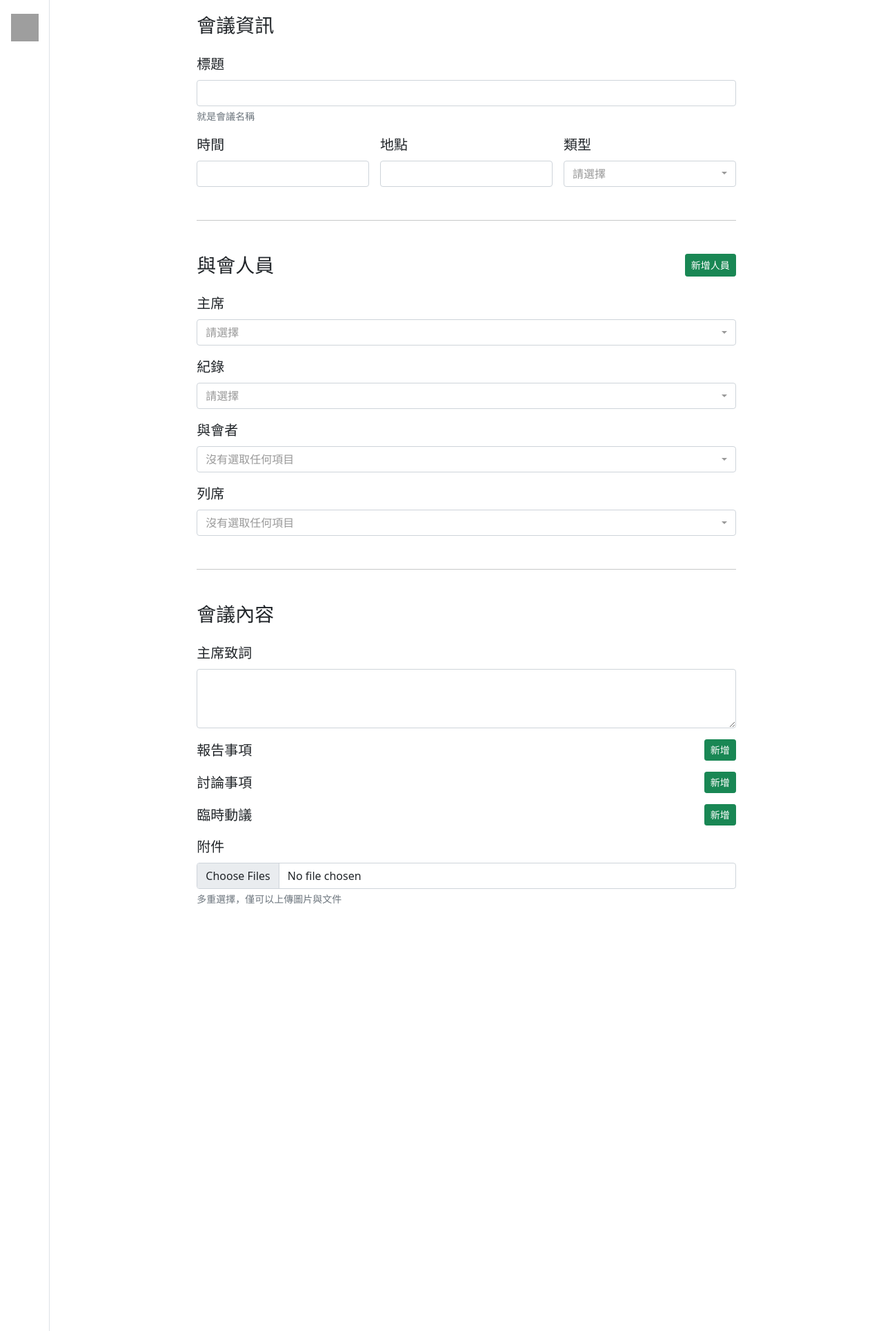
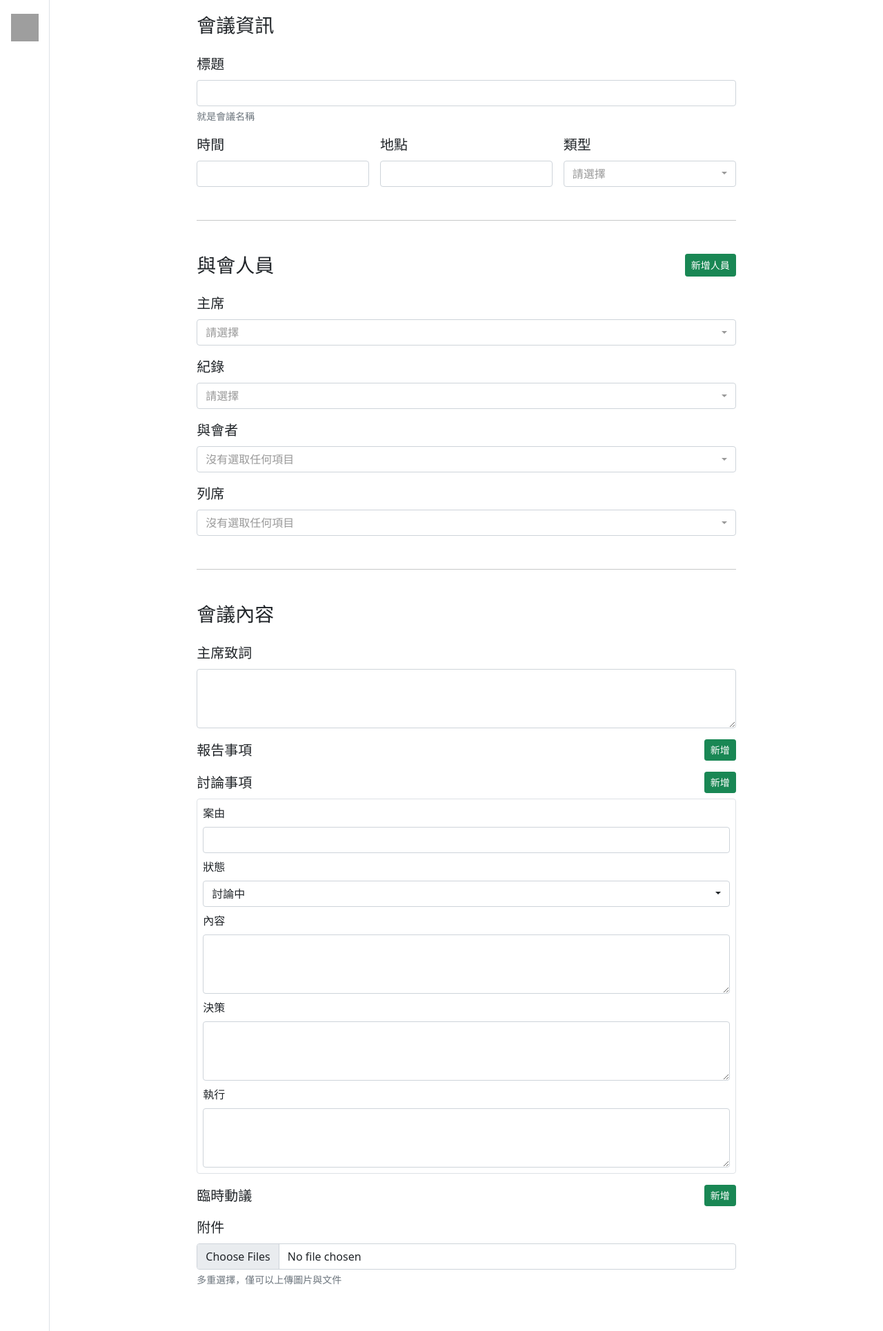
Before and after one commit to chiahsuantw/Meeting-Management-System, a Flask app: page /new in a window 1280 px wide. Shown: the part 211-2141 px from the top of the page at 69% size. Run offline with Flask 2, Linux system fonts and the light colour scheme; parts of the project's set-up code (start-up, migrations or seed data) failed here and were passed over; some libraries are stand-ins or nearby versions; grey boxes are pictures that could not be loaded.

Commit message:
新增會議、新增人員表格控制

```diff
--- /dev/null
+++ b/main/static/css/custom-bootstrap-select.css
@@ -0,0 +1,21 @@
+.bootstrap-select .btn {
+    border: 1px solid #ced4da;
+}
+
+.bootstrap-select .btn:focus {
+    outline: none !important;
+    color: #212529;
+    background-color: #fff;
+    border-color: #86b7fe;
+    outline: 0;
+    box-shadow: 0 0 0 0.25rem rgb(13 110 253 / 25%);
+}
+
+.bootstrap-select .bs-searchbox {
+    margin-bottom: 4px;
+}
+
+.bootstrap-select .no-results {
+    background: #fff;
+    padding-left: 12px;
+}
--- /dev/null
+++ b/main/static/js/new-meeting-form-control.js
@@ -0,0 +1,32 @@
+const newAnnouncementBtn = $('#newAnnouncementBtn');
+const newMotionBtn = $('#newMotionBtn');
+const newExtemporeBtn = $('#newExtemporeBtn');
+
+const announcementSection = $('#pAnnouncement');
+const motionSection = $('#pMotion');
+const extemporeSection = $('#pExtempore');
+
+newAnnouncementBtn.click(function () {
+    // Add an announcement to the meeting
+    const announcementElement = '<div class="d-flex mb-2">' +
+        '<textarea class="form-control" id="content" rows="2" ' +
+        'aria-label="AnnouncementContent" placeholder="內容"></textarea>' +
+        '<a href="javascript:void(0)" class="delete-announcement my-auto ms-2">' +
+        '<img src="static/images/trash-fill.svg" width="20" alt=""></a></div>';
+    announcementSection.append(announcementElement);
+});
+
+newMotionBtn.click(function () {
+    // Add a motion to the meeting
+    motionSection.append();
+});
+
+newExtemporeBtn.click(function () {
+    // Add an extempore to the meeting
+    extemporeSection.append('<textarea class="form-control mb-2" id="content" rows="2"' +
+        ' aria-label="ExtemporeContent" placeholder="內容"></textarea>');
+});
+
+$('.delete-announcement').on('click', function () {
+    console.log('clicked');
+})
--- a/main/templates/create.html
+++ b/main/templates/create.html
@@ -6,7 +6,7 @@
         {% include 'components/sidebar.html' %}
         <div class="container-fluid flex-fill py-5 overflow-auto">
             <div class="row justify-content-center">
-                <div class="col-8">
+                <div class="col-md-10 col-lg-8">
                     <h1 class="mt-3 mb-5">新增會議</h1>
                     <form>
                         <h3 class="mb-4">會議資訊</h3>
@@ -16,15 +16,15 @@
                             <div class="form-text">就是會議名稱</div>
                         </div>
                         <div class="row mb-3 g-3">
-                            <div class="col">
+                            <div class="col-12 col-md-4">
                                 <label for="mTimeInput" class="form-label fs-5">時間</label>
                                 <input type="text" class="form-control" id="mTimeInput">
                             </div>
-                            <div class="col">
+                            <div class="col-12 col-md-4">
                                 <label for="mLocationInput" class="form-label fs-5">地點</label>
                                 <input type="text" class="form-control" id="mLocationInput">
                             </div>
-                            <div class="col d-flex flex-column">
+                            <div class="col-12 col-md-4 d-flex flex-column">
                                 <label for="mTypeInput" class="form-label fs-5">類型</label>
                                 <select class="selectpicker" id="mTypeInput" data-style="bg-white" data-width="100%">
                                     <option value="">請選擇</option>
@@ -97,6 +97,9 @@
                                         class="btn btn-sm btn-success text-nowrap">新增
                                 </button>
                             </div>
+                            <div id="pAnnouncement" class="mb-3">
+
+                            </div>
                         </div>
                         <div class="mb-3">
                             <div class="d-flex justify-content-between mb-2">
@@ -104,6 +107,35 @@
                                 <button id="newMotionBtn" type="button"
                                         class="btn btn-sm btn-success text-nowrap">新增
                                 </button>
+                            </div>
+                            <div id="pMotion" class="mb-3">
+                                <div class="border rounded px-2">
+                                    <div class="my-2">
+                                        <label for="mTitleInput" class="form-label">案由</label>
+                                        <input type="text" class="form-control" id="mTitleInput">
+                                    </div>
+                                    <div class="mb-2">
+                                        <label for="mTitleInput" class="form-label">狀態</label>
+                                        <select class="selectpicker" id="mGuestInput" data-style="bg-white"
+                                                data-width="100%">
+                                            <option value="InDiscussion" selected>討論中</option>
+                                            <option value="InExecution">執行中</option>
+                                            <option value="Closed">結案</option>
+                                        </select>
+                                    </div>
+                                    <div class="mb-2">
+                                        <label for="mTitleInput" class="form-label">內容</label>
+                                        <textarea type="text" class="form-control" id="mTitleInput" rows="3"></textarea>
+                                    </div>
+                                    <div class="mb-2">
+                                        <label for="mTitleInput" class="form-label">決策</label>
+                                        <textarea type="text" class="form-control" id="mTitleInput" rows="3"></textarea>
+                                    </div>
+                                    <div class="mb-2">
+                                        <label for="mTitleInput" class="form-label">執行</label>
+                                        <textarea type="text" class="form-control" id="mTitleInput" rows="3"></textarea>
+                                    </div>
+                                </div>
                             </div>
                         </div>
                         <div class="mb-3">
@@ -113,6 +145,7 @@
                                         class="btn btn-sm btn-success text-nowrap">新增
                                 </button>
                             </div>
+                            <div id="pExtempore" class="mb-3"></div>
                         </div>
                         <div class="mb-3">
                             <label for="mAttachmentInput" class="form-label fs-5">附件</label>
@@ -145,7 +178,7 @@
                             <h6>性別</h6>
                             <div class="form-check form-check-inline">
                                 <input class="form-check-input" type="radio" name="pGenderInput"
-                                       id="pGenderInput1" value="Male">
+                                       id="pGenderInput1" value="Male" checked>
                                 <label class="form-check-label" for="pGenderInput1">男</label>
                             </div>
                             <div class="form-check form-check-inline">
@@ -173,11 +206,65 @@
                                 <option value="Student">學生</option>
                             </select>
                         </div>
+                        <div class="mb-3">
+                            <label for="pCompanyNameInput" class="form-label">公司名稱</label>
+                            <input type="text" class="form-control" id="pCompanyNameInput">
+                        </div>
+                        <div class="mb-3">
+                            <label for="pUnivNameInput" class="form-label">學校名稱</label>
+                            <input type="text" class="form-control" id="pUnivNameInput">
+                        </div>
+                        <div class="mb-3">
+                            <label for="pDeptNameInput" class="form-label">系所名稱</label>
+                            <input type="text" class="form-control" id="pDeptNameInput">
+                        </div>
+                        <div class="mb-3">
+                            <label for="pJobTitleInput" class="form-label">職稱</label>
+                            <input type="text" class="form-control" id="pJobTitleInput">
+                        </div>
+                        <div class="mb-3">
+                            <label for="pOfficeTelInput" class="form-label">辦公室電話</label>
+                            <input type="tel" class="form-control" id="pOfficeTelInput">
+                        </div>
+                        <div class="mb-3">
+                            <label for="pAddressInput" class="form-label">地址</label>
+                            <input type="text" class="form-control" id="pAddressInput">
+                        </div>
+                        <div class="mb-3">
+                            <label for="pBankAccountInput" class="form-label">銀行帳戶</label>
+                            <input type="text" class="form-control" id="pBankAccountInput">
+                        </div>
+                        <div class="mb-3">
+                            <label for="pStudentIdInput" class="form-label">學號</label>
+                            <input type="text" class="form-control" id="pStudentIdInput">
+                        </div>
+                        <div class="flex-column mb-3">
+                            <label for="pProgramInput" class="form-label">學制</label>
+                            <select class="selectpicker" id="pProgramInput" data-style="bg-white" data-width="100%">
+                                <option value="">請選擇</option>
+                                <option value="UnderGraduate">大學部</option>
+                                <option value="Graduate">碩士班</option>
+                                <option value="PhD">博士班</option>
+                            </select>
+                        </div>
+                        <div class="flex-column mb-3">
+                            <label for="pStudyYearInput" class="form-label">年級</label>
+                            <select class="selectpicker" id="pStudyYearInput" data-style="bg-white" data-width="100%">
+                                <option value="">請選擇</option>
+                                <option value="FirstYear">一年級</option>
+                                <option value="SecondYear">二年級</option>
+                                <option value="ThirdYear">三年級</option>
+                                <option value="ForthYear">四年級</option>
+                                <option value="FifthYear">五年級</option>
+                                <option value="SixthYear">六年級</option>
+                                <option value="SeventhYear">七年級</option>
+                            </select>
+                        </div>
                     </form>
                 </div>
                 <div class="modal-footer">
                     <button type="button" class="btn btn-danger" data-bs-dismiss="modal">取消</button>
-                    <button type="button" class="btn btn-primary">新增</button>
+                    <button type="button" class="btn btn-success">新增</button>
                 </div>
             </div>
         </div>
@@ -185,38 +272,14 @@
 {% endblock %}
 
 {% block style %}
-    <!-- Latest compiled and minified CSS -->
     <link rel="stylesheet"
           href="https://cdn.jsdelivr.net/npm/bootstrap-select@1.14.0-beta2/dist/css/bootstrap-select.min.css">
-    <style>
-        .bootstrap-select .btn {
-            border: 1px solid #ced4da;
-        }
-
-        .bootstrap-select .btn:focus {
-            outline: none !important;
-            color: #212529;
-            background-color: #fff;
-            border-color: #86b7fe;
-            outline: 0;
-            box-shadow: 0 0 0 0.25rem rgb(13 110 253 / 25%);
-        }
-
-        .bootstrap-select .bs-searchbox {
-            margin-bottom: 4px;
-        }
-
-        .bootstrap-select .no-results {
-            background: #fff;
-            padding-left: 12px;
-        }
-    </style>
+    <link rel="stylesheet" href="{{ url_for('static', filename='css/custom-bootstrap-select.css') }}">
 {% endblock %}
 
 {% block script %}
-    <!-- Latest compiled and minified JavaScript -->
     <script src="https://cdn.jsdelivr.net/npm/bootstrap-select@1.14.0-beta2/dist/js/bootstrap-select.min.js"></script>
-    <!-- (Optional) Latest compiled and minified JavaScript translation files -->
     <script src="https://cdn.jsdelivr.net/npm/bootstrap-select@1.14.0-beta2/dist/js/i18n/defaults-zh_TW.min.js"></script>
-    <script defer src="{{ url_for('static', filename='js/select-control.js') }}"></script>
+    <script defer src="{{ url_for('static', filename='js/new-person-form-control.js') }}"></script>
+    <script defer src="{{ url_for('static', filename='js/new-meeting-form-control.js') }}"></script>
 {% endblock %}
--- a/main/templates/login.html
+++ b/main/templates/login.html
@@ -5,7 +5,7 @@
         <main class="w-100 m-auto" style="max-width: 330px">
             <form action="" class="needs-validation" method="post" novalidate>
                 <div class="d-flex justify-content-center align-items-center mb-5">
-                    <img src="{{ url_for('static', filename='images/csie_logo.png') }}" alt="" width="65">
+                    <img src="{{ url_for('static', filename='images/csie-logo.png') }}" alt="" width="65">
                     <h1 class="text-center ms-2">會議管理系統</h1>
                 </div>
                 {% with messages = get_flashed_messages(with_categories=true) %}
```
Also changed, not shown: main/static/js/new-person-form-control.js (added, +61 -0 lines), main/static/images/csie-logo.png (renamed from main/static/images/csie_logo.png), main/static/images/trash-fill.svg (added).
